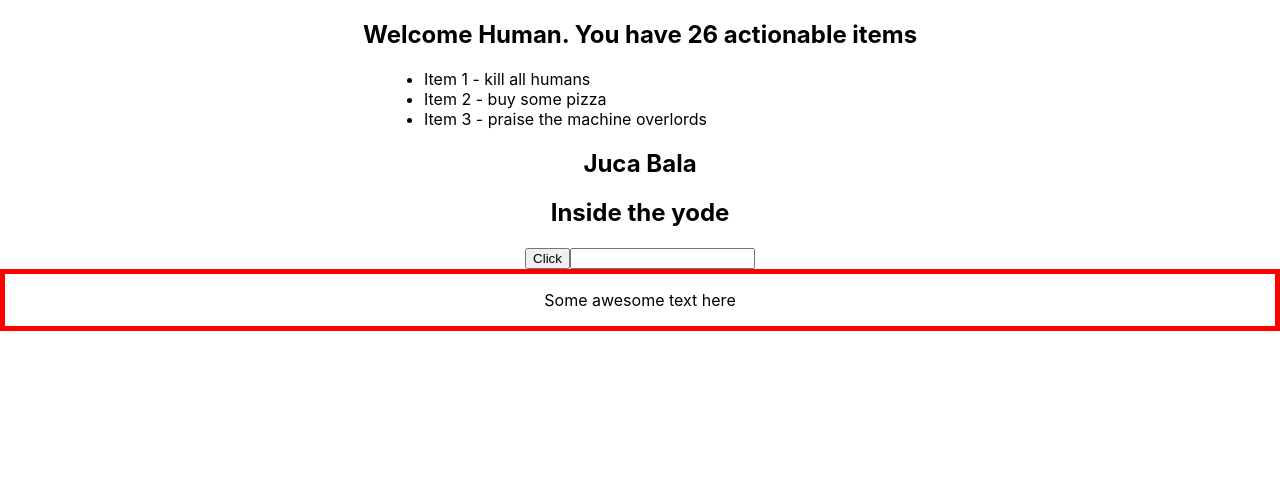
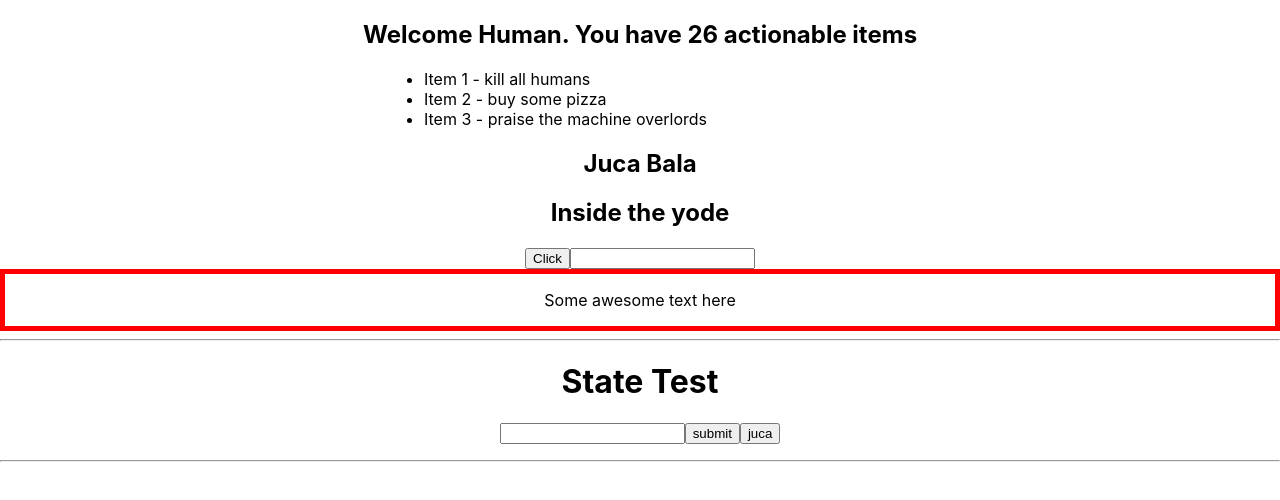
Before and after one commit to whaag/reatipical, a React (Create React App) app: page / in a window 1280 px wide. Shown: the top 500 px of the page. Built offline with nearby package versions, Linux system fonts and the light colour scheme.

Commit message:
initial atempt to manipulate a list on the fly. Needs more work

```diff
--- a/src/App.tsx
+++ b/src/App.tsx
@@ -6,6 +6,7 @@ import { Sponser } from './components/Sponser';
 import { Button } from './components/Button';
 import { Input } from './components/Input';
 import { Container } from './components/Container';
+import { StateTest } from './components/StateTest';
 
 function App() {
   const directives: item[] = [
@@ -40,6 +41,9 @@ function App() {
         border: '5px solid red',
         padding: '1rem'
       }}></Container>
+      <hr />
+      <StateTest />
+      <hr />
     </div>
   );
 }
--- /dev/null
+++ b/src/components/StateTest.tsx
@@ -0,0 +1,24 @@
+import { ChangeEvent, FormEvent, MouseEventHandler, useState } from "react";
+import { StateTestList } from "./StateTestList";
+
+export const StateTest = () => {
+  const [name, setName] = useState('');
+  const [people, setPeople] = useState(new Array<string>());
+
+  const onChangeInput = (event: ChangeEvent<HTMLInputElement>) => {
+    setName(event.target.value);
+  }
+
+  return (
+    <div>
+      <h1>State Test</h1>
+      <input type="text" value={name} onChange={onChangeInput}/><button onClick={event => {
+        let pers = people;
+        pers.push(name);
+        setPeople(pers);
+      }}>submit</button>
+      <button onClick={e => console.log(people)}>juca</button>
+      <StateTestList name={people} />
+    </div>
+  )
+}
--- /dev/null
+++ b/src/components/StateTestList.tsx
@@ -0,0 +1,13 @@
+type StateTestListProps = {
+  name: string[],
+}
+
+export const StateTestList = (props: StateTestListProps) => {
+  return (
+    <div>
+      <ul>
+        {props.name.map(name => <li key={name}>{name}</li>)}
+      </ul>
+    </div>
+  )
+}
```
